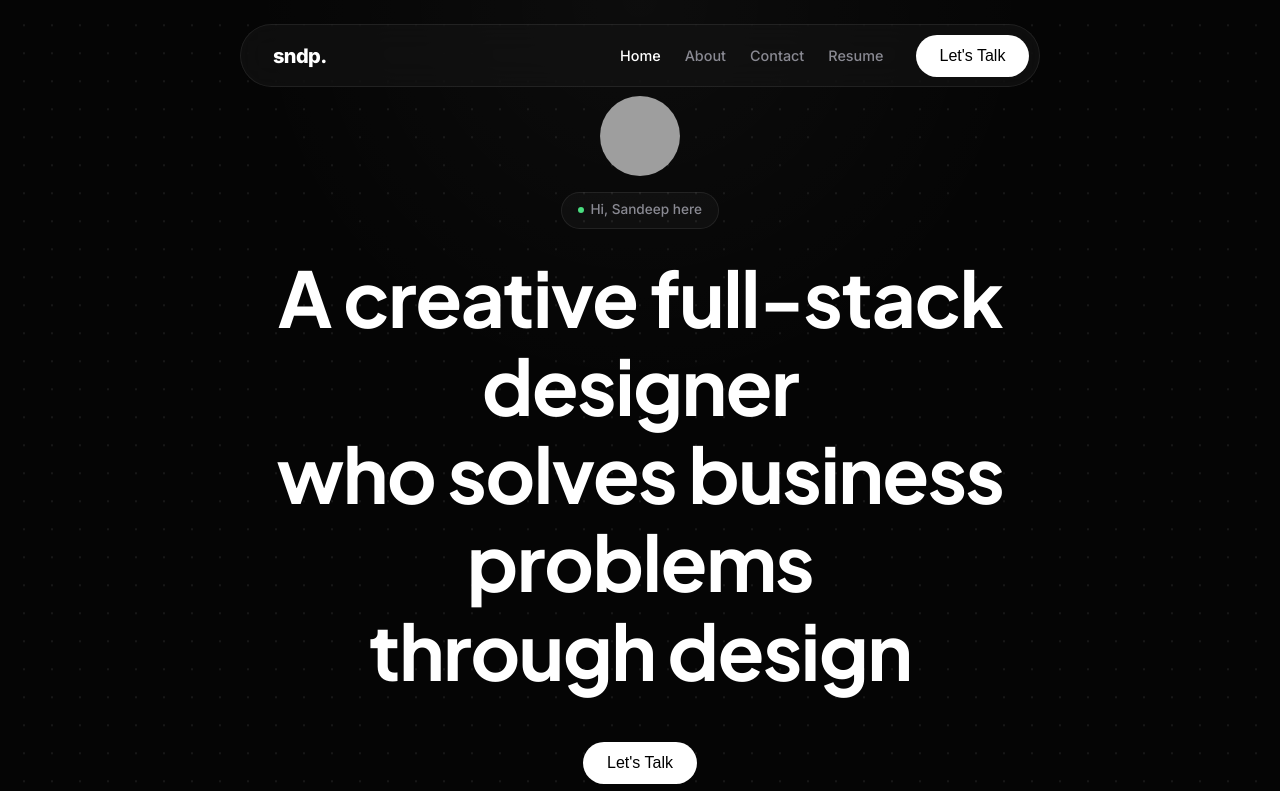
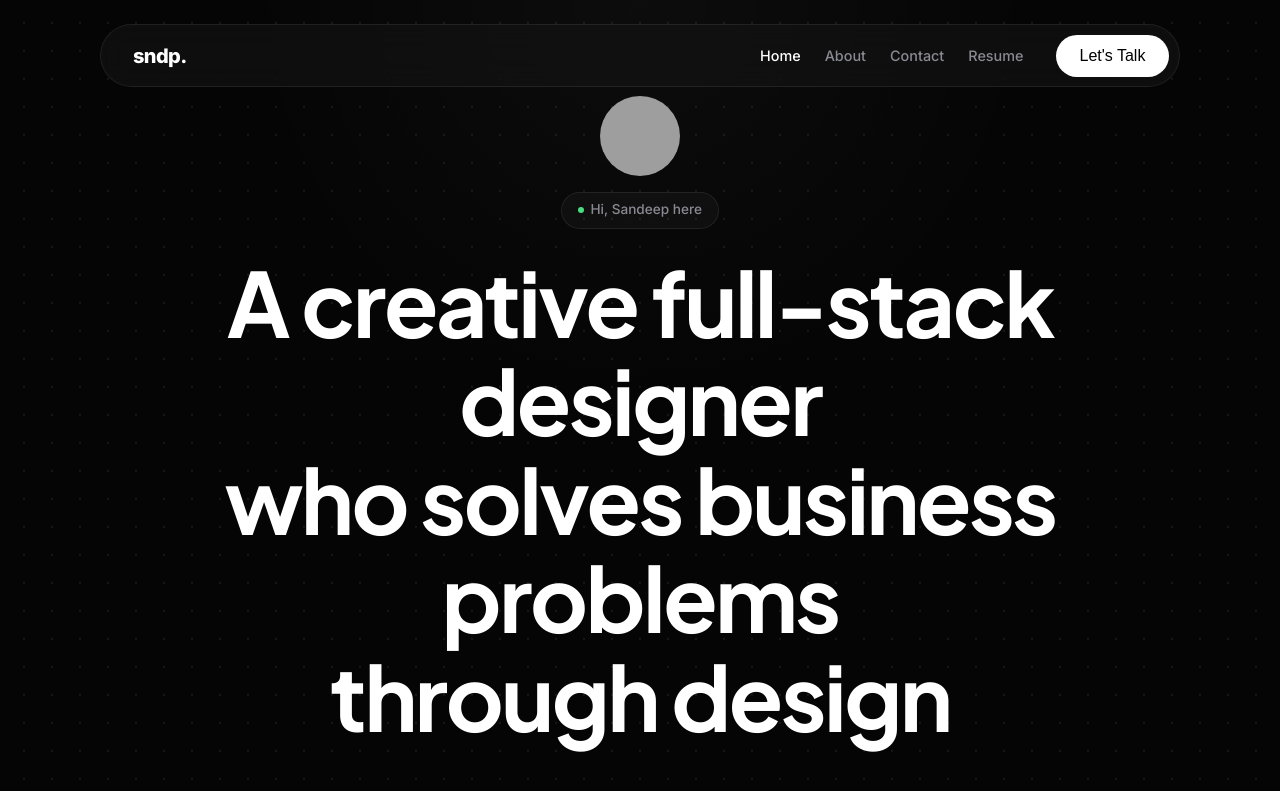
Before and after one commit to SNDP-Design/sndp-portfolio, a React (Vite) app: page /#/ in a window 1280 px wide. Shown: the top 791 px of the page. Built offline with nearby package versions, Linux system fonts and the light colour scheme; grey boxes are pictures that could not be loaded.

Commit message:
fix: adjust navbar width to full 1080px and update hero text wrapping to match screenshot exactly

```diff
--- a/src/components/Navbar.jsx
+++ b/src/components/Navbar.jsx
@@ -42,8 +42,8 @@ export const Navbar = () => {
         WebkitBackdropFilter: 'blur(16px)',
         border: '1px solid rgba(255, 255, 255, 0.08)',
         borderRadius: '9999px',
-        width: 'auto',
-        minWidth: 'min(90vw, 800px)',
+        width: '100%',
+        maxWidth: '1080px',
         display: 'flex',
         justifyContent: 'space-between',
         alignItems: 'center',
--- a/src/pages/Home.jsx
+++ b/src/pages/Home.jsx
@@ -150,8 +150,8 @@ export const Home = () => {
           </AnimatedSection>
 
           <AnimatedSection delay={0.1}>
-            <h1 style={{ maxWidth: '1000px', marginBottom: '3rem', letterSpacing: '-0.02em', lineHeight: 1.15, color: '#fff', fontSize: 'clamp(3rem, 6vw, 5rem)' }}>
-              A creative full-stack designer<br />who solves business problems<br />through design
+            <h1 style={{ maxWidth: '900px', marginBottom: '3rem', letterSpacing: '-0.03em', lineHeight: 1.1, color: '#fff', fontSize: 'clamp(4rem, 7vw, 6rem)', margin: '0 auto 3rem' }}>
+              A creative full-stack<br />designer<br />who solves business<br />problems<br />through design
             </h1>
           </AnimatedSection>
 
```
